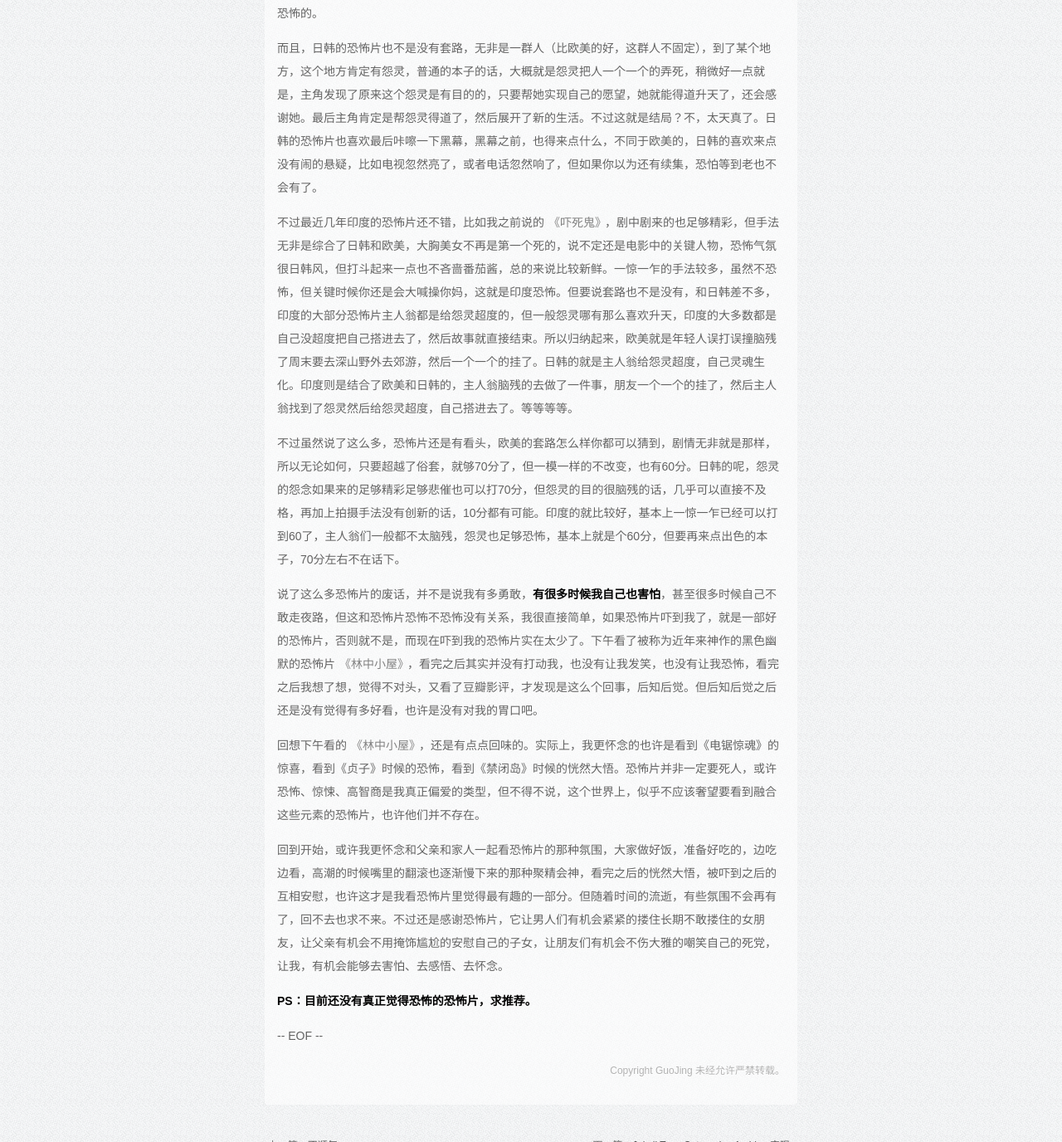
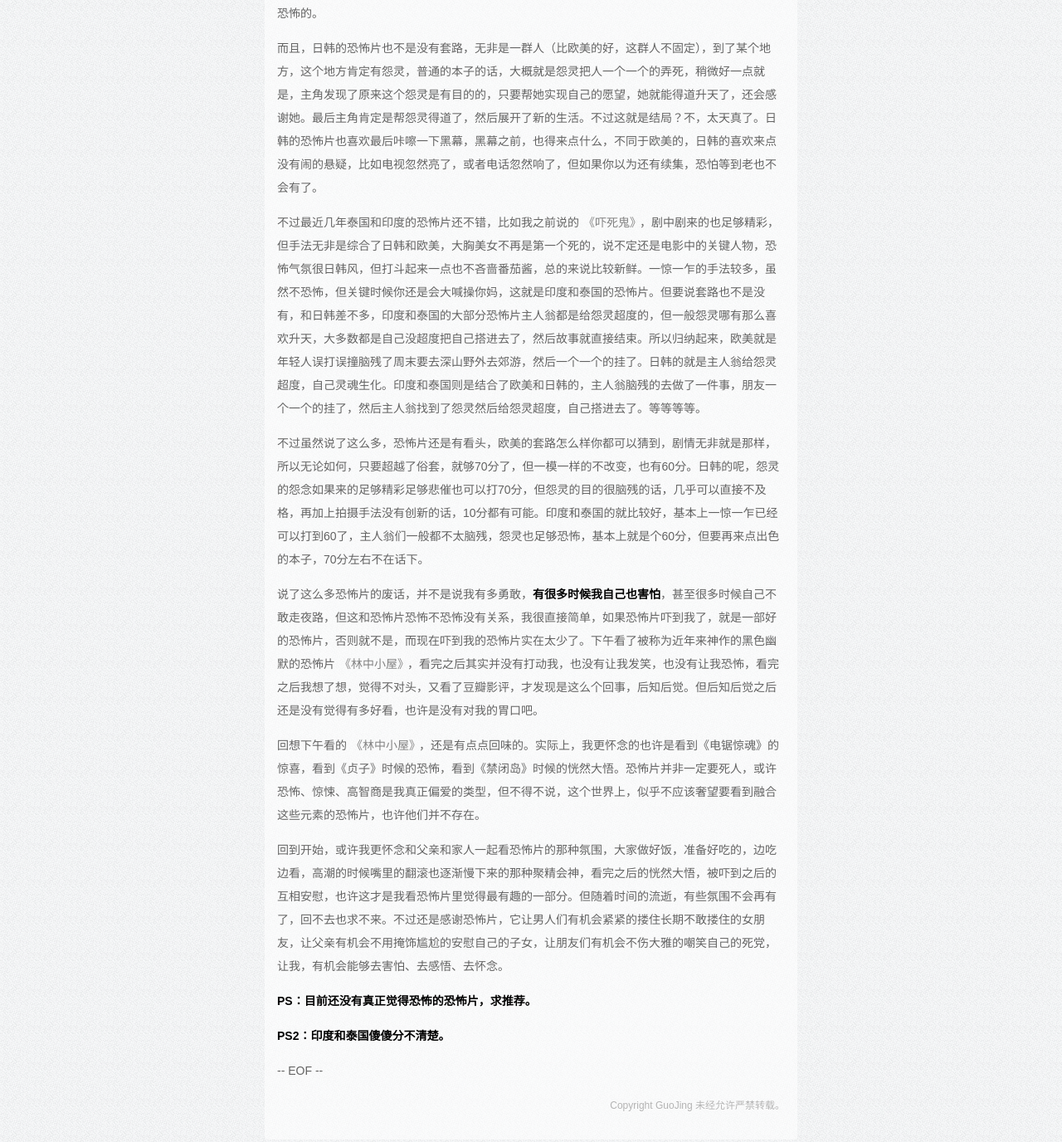
Before and after one commit to zwitzwit/guojing.github.com, a Jekyll site: the page built from _posts/blog/2012-11-18-dracula-movie.md, in a window 1280 px wide and 1400 px high, scrolled down 1303 px, cut to the strip 0-1376 px from the top of the window. Shown: the whole strip at 83% size. Built offline with Jekyll 4.4.1, drawn with Linux system fonts in a browser that asks for light colours; Markdown is read by kramdown in place of the engine named in the settings; comment, search, counter and statistics services are not loaded.

Commit message:
change text

```diff
--- a/_posts/blog/2012-11-18-dracula-movie.md
+++ b/_posts/blog/2012-11-18-dracula-movie.md
@@ -19,9 +19,9 @@ tags: 恐怖片 life 恐怖 林中小屋
 
 而且，日韩的恐怖片也不是没有套路，无非是一群人（比欧美的好，这群人不固定），到了某个地方，这个地方肯定有怨灵，普通的本子的话，大概就是怨灵把人一个一个的弄死，稍微好一点就是，主角发现了原来这个怨灵是有目的的，只要帮她实现自己的愿望，她就能得道升天了，还会感谢她。最后主角肯定是帮怨灵得道了，然后展开了新的生活。不过这就是结局？不，太天真了。日韩的恐怖片也喜欢最后咔嚓一下黑幕，黑幕之前，也得来点什么，不同于欧美的，日韩的喜欢来点没有闹的悬疑，比如电视忽然亮了，或者电话忽然响了，但如果你以为还有续集，恐怕等到老也不会有了。
 
-不过最近几年印度的恐怖片还不错，比如我之前说的[《吓死鬼》](http://movie.douban.com/subject/2030563/)，剧中剧来的也足够精彩，但手法无非是综合了日韩和欧美，大胸美女不再是第一个死的，说不定还是电影中的关键人物，恐怖气氛很日韩风，但打斗起来一点也不吝啬番茄酱，总的来说比较新鲜。一惊一乍的手法较多，虽然不恐怖，但关键时候你还是会大喊操你妈，这就是印度恐怖。但要说套路也不是没有，和日韩差不多，印度的大部分恐怖片主人翁都是给怨灵超度的，但一般怨灵哪有那么喜欢升天，印度的大多数都是自己没超度把自己搭进去了，然后故事就直接结束。所以归纳起来，欧美就是年轻人误打误撞脑残了周末要去深山野外去郊游，然后一个一个的挂了。日韩的就是主人翁给怨灵超度，自己灵魂生化。印度则是结合了欧美和日韩的，主人翁脑残的去做了一件事，朋友一个一个的挂了，然后主人翁找到了怨灵然后给怨灵超度，自己搭进去了。等等等等。
+不过最近几年泰国和印度的恐怖片还不错，比如我之前说的[《吓死鬼》](http://movie.douban.com/subject/2030563/)，剧中剧来的也足够精彩，但手法无非是综合了日韩和欧美，大胸美女不再是第一个死的，说不定还是电影中的关键人物，恐怖气氛很日韩风，但打斗起来一点也不吝啬番茄酱，总的来说比较新鲜。一惊一乍的手法较多，虽然不恐怖，但关键时候你还是会大喊操你妈，这就是印度和泰国的恐怖片。但要说套路也不是没有，和日韩差不多，印度和泰国的大部分恐怖片主人翁都是给怨灵超度的，但一般怨灵哪有那么喜欢升天，大多数都是自己没超度把自己搭进去了，然后故事就直接结束。所以归纳起来，欧美就是年轻人误打误撞脑残了周末要去深山野外去郊游，然后一个一个的挂了。日韩的就是主人翁给怨灵超度，自己灵魂生化。印度和泰国则是结合了欧美和日韩的，主人翁脑残的去做了一件事，朋友一个一个的挂了，然后主人翁找到了怨灵然后给怨灵超度，自己搭进去了。等等等等。
 
-不过虽然说了这么多，恐怖片还是有看头，欧美的套路怎么样你都可以猜到，剧情无非就是那样，所以无论如何，只要超越了俗套，就够70分了，但一模一样的不改变，也有60分。日韩的呢，怨灵的怨念如果来的足够精彩足够悲催也可以打70分，但怨灵的目的很脑残的话，几乎可以直接不及格，再加上拍摄手法没有创新的话，10分都有可能。印度的就比较好，基本上一惊一乍已经可以打到60了，主人翁们一般都不太脑残，怨灵也足够恐怖，基本上就是个60分，但要再来点出色的本子，70分左右不在话下。
+不过虽然说了这么多，恐怖片还是有看头，欧美的套路怎么样你都可以猜到，剧情无非就是那样，所以无论如何，只要超越了俗套，就够70分了，但一模一样的不改变，也有60分。日韩的呢，怨灵的怨念如果来的足够精彩足够悲催也可以打70分，但怨灵的目的很脑残的话，几乎可以直接不及格，再加上拍摄手法没有创新的话，10分都有可能。印度和泰国的就比较好，基本上一惊一乍已经可以打到60了，主人翁们一般都不太脑残，怨灵也足够恐怖，基本上就是个60分，但要再来点出色的本子，70分左右不在话下。
 
 说了这么多恐怖片的废话，并不是说我有多勇敢，**有很多时候我自己也害怕**，甚至很多时候自己不敢走夜路，但这和恐怖片恐怖不恐怖没有关系，我很直接简单，如果恐怖片吓到我了，就是一部好的恐怖片，否则就不是，而现在吓到我的恐怖片实在太少了。下午看了被称为近年来神作的黑色幽默的恐怖片[《林中小屋》](http://movie.douban.com/subject/3143676/)，看完之后其实并没有打动我，也没有让我发笑，也没有让我恐怖，看完之后我想了想，觉得不对头，又看了豆瓣影评，才发现是这么个回事，后知后觉。但后知后觉之后还是没有觉得有多好看，也许是没有对我的胃口吧。
 
@@ -30,3 +30,5 @@ tags: 恐怖片 life 恐怖 林中小屋
 回到开始，或许我更怀念和父亲和家人一起看恐怖片的那种氛围，大家做好饭，准备好吃的，边吃边看，高潮的时候嘴里的翻滚也逐渐慢下来的那种聚精会神，看完之后的恍然大悟，被吓到之后的互相安慰，也许这才是我看恐怖片里觉得最有趣的一部分。但随着时间的流逝，有些氛围不会再有了，回不去也求不来。不过还是感谢恐怖片，它让男人们有机会紧紧的搂住长期不敢搂住的女朋友，让父亲有机会不用掩饰尴尬的安慰自己的子女，让朋友们有机会不伤大雅的嘲笑自己的死党，让我，有机会能够去害怕、去感悟、去怀念。
 
 **PS：目前还没有真正觉得恐怖的恐怖片，求推荐。**
+
+**PS2：印度和泰国傻傻分不清楚。**
```
